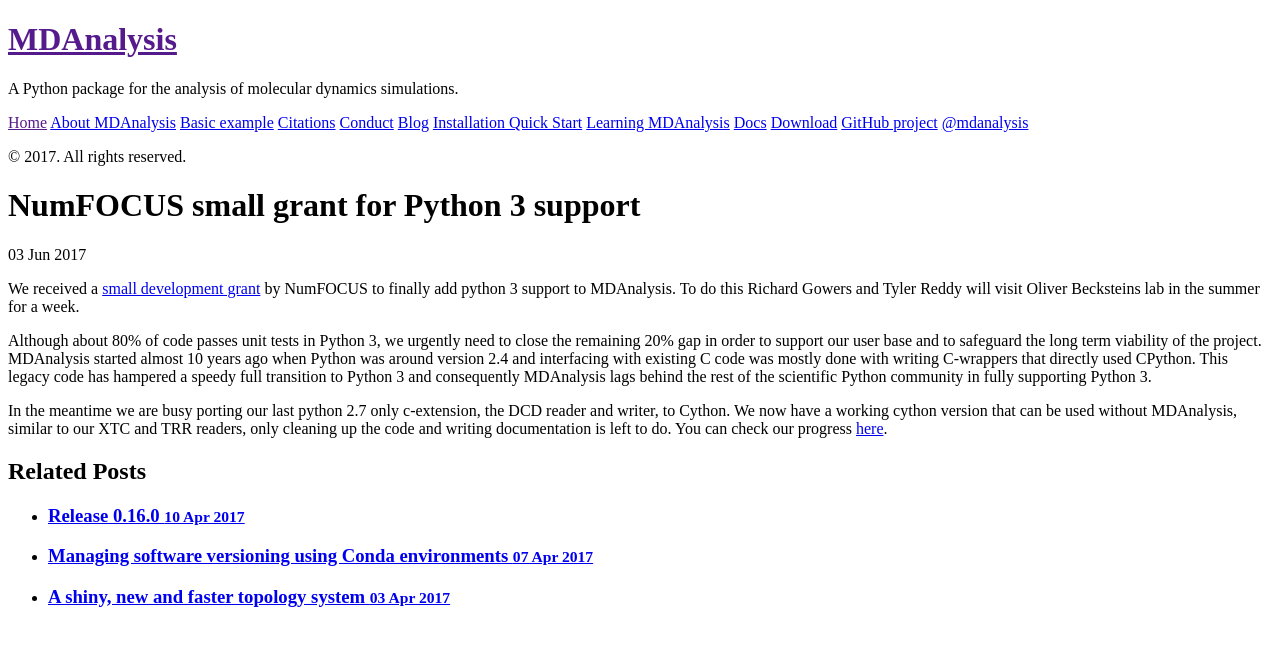
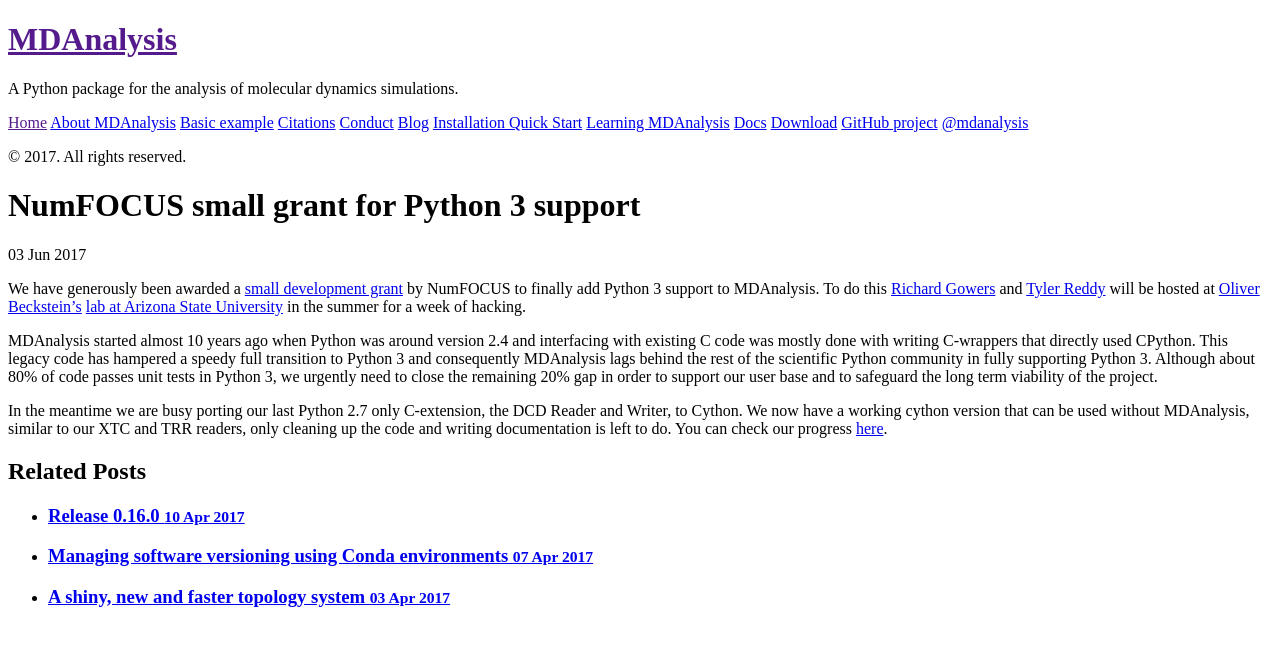
Before and after one commit to MDAnalysis/MDAnalysis.github.io, a Jekyll site: the page built from _posts/2017-06-03-numfocus-grant.md, in a window 1280 px wide. Shown: the top 646 px of the page. Built offline with Jekyll 4.4.1, drawn with Linux system fonts in a browser that asks for light colours; comment, search, counter and statistics services are not loaded.

Commit message:
Proofreading
Added links to people + places
Rearranged justification for slow Py3 adoption

```diff
--- a/_posts/2017-06-03-numfocus-grant.md
+++ b/_posts/2017-06-03-numfocus-grant.md
@@ -3,25 +3,31 @@ layout: post
 title: NumFOCUS small grant for Python 3 support
 ---
 
-We received a [small development grant][grant-post] by NumFOCUS to finally add
-python 3 support to MDAnalysis. To do this Richard Gowers and Tyler Reddy will
-visit Oliver Becksteins lab in the summer for a week.
+We have generously been awarded a [small development grant][grant-post] by
+NumFOCUS to finally add
+Python 3 support to MDAnalysis. To do this [Richard Gowers][rg] and [Tyler Reddy][tr] will
+be hosted at [Oliver Beckstein's][ob] [lab at Arizona State University][beckstlab]
+in the summer for a week of hacking.
 
-Although about 80% of code passes unit tests in Python 3, we urgently need to
-close the remaining 20% gap in order to support our user base and to safeguard
-the long term viability of the project. MDAnalysis started almost 10 years ago
+MDAnalysis started almost 10 years ago
 when Python was around version 2.4 and interfacing with existing C code was
 mostly done with writing C-wrappers that directly used CPython. This legacy code
 has hampered a speedy full transition to Python 3 and consequently MDAnalysis
 lags behind the rest of the scientific Python community in fully supporting
 Python 3.
+Although about 80% of code passes unit tests in Python 3, we urgently need to
+close the remaining 20% gap in order to support our user base and to safeguard
+the long term viability of the project.
 
-In the meantime we are busy porting our last python 2.7 only c-extension, the
-DCD reader and writer, to Cython. We now have a working cython version that can
+In the meantime we are busy porting our last Python 2.7 only C-extension, the
+DCD Reader and Writer, to Cython. We now have a working cython version that can
 be used without MDAnalysis, similar to our XTC and TRR readers, only cleaning up
 the code and writing documentation is left to do. You can check our
 progress [here][dcd-pr].
 
-
+[rg]: https://github.com/richardjgowers
+[tr]: https://github.com/tylerjereddy
+[ob]: https://github.com/orbeckst
 [grant-post]: https://www.numfocus.org/blog/numfocus-awards-small-development-grants-to-projects/
+[beckstlab]: https://becksteinlab.physics.asu.edu/
 [dcd-pr]: https://github.com/MDAnalysis/mdanalysis/pull/1155
```
